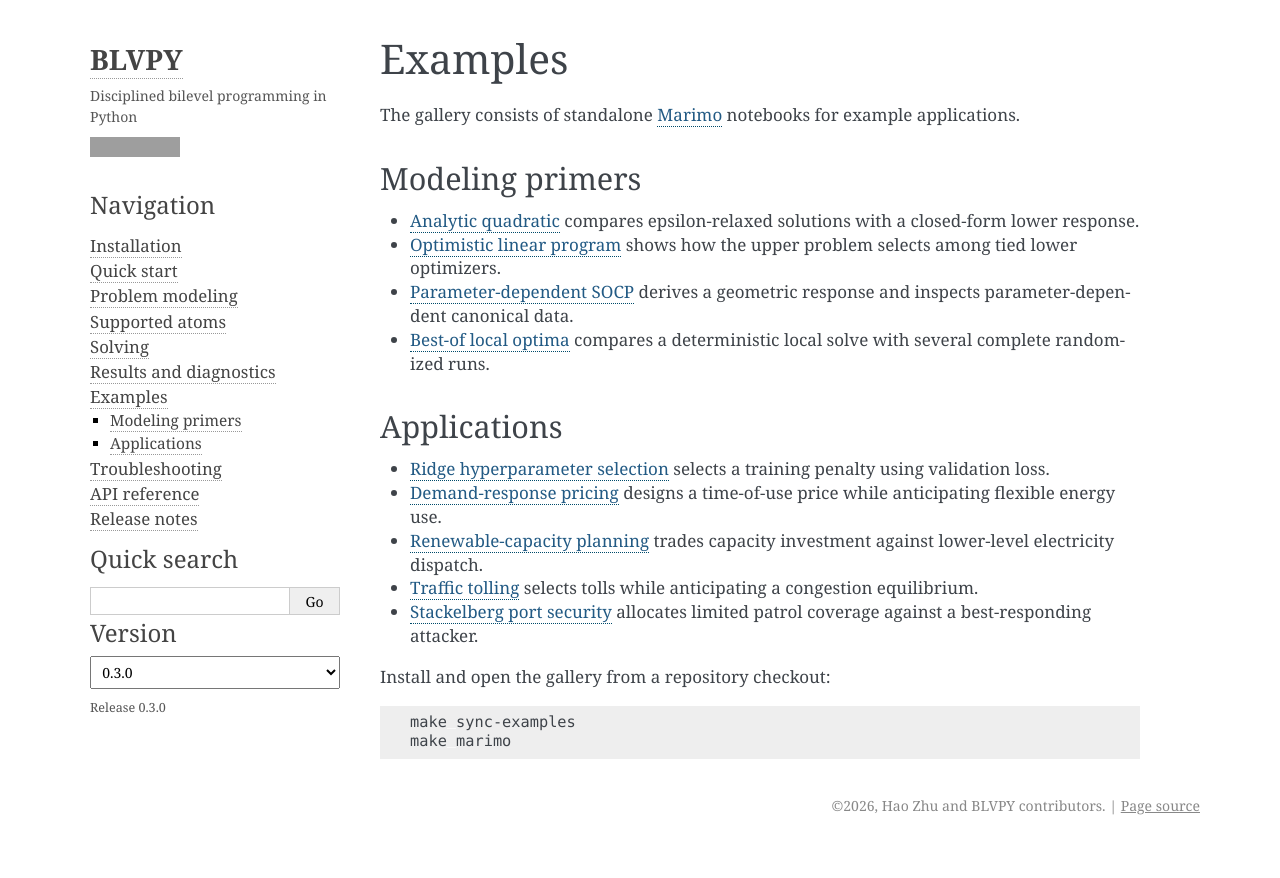
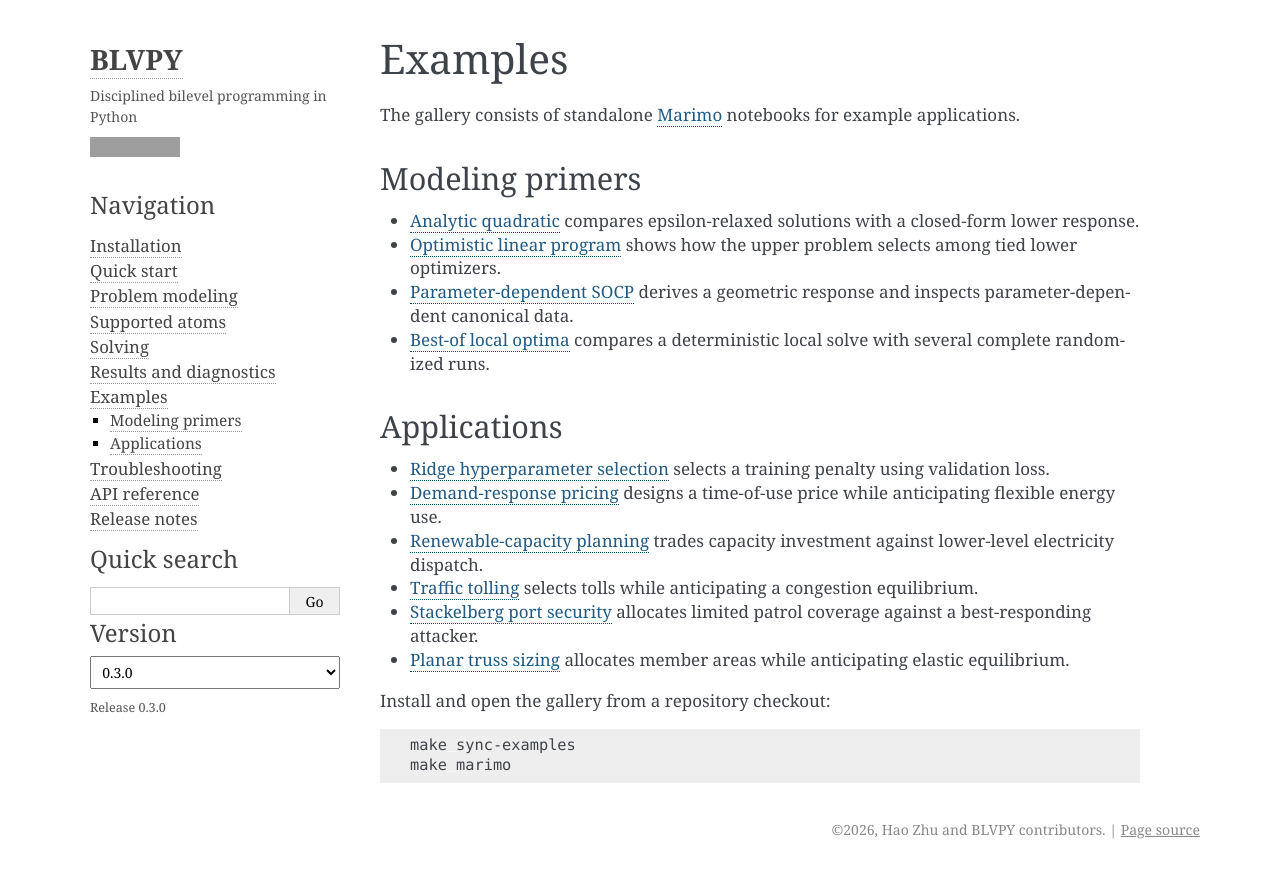
Before and after one commit to dxogrp/blvpy, a Sphinx documentation site: the page built from docs/examples.md, in a window 1280 px wide. Shown: the top 878 px of the page. Built offline with Sphinx 7.4.7, drawn with Linux system fonts in a browser that asks for light colours; grey boxes are pictures that could not be loaded.

Commit message:
Add example entry

```diff
--- a/docs/examples.md
+++ b/docs/examples.md
@@ -26,6 +26,8 @@ The gallery consists of standalone [Marimo](https://marimo.io/) notebooks for ex
   selects tolls while anticipating a congestion equilibrium.
 - {example}`Stackelberg port security <stackelberg_port_security.py>`
   allocates limited patrol coverage against a best-responding attacker.
+- {example}`Planar truss sizing <planar_truss_sizing.py>`
+  allocates member areas while anticipating elastic equilibrium.
 
 Install and open the gallery from a repository checkout:
 
```
